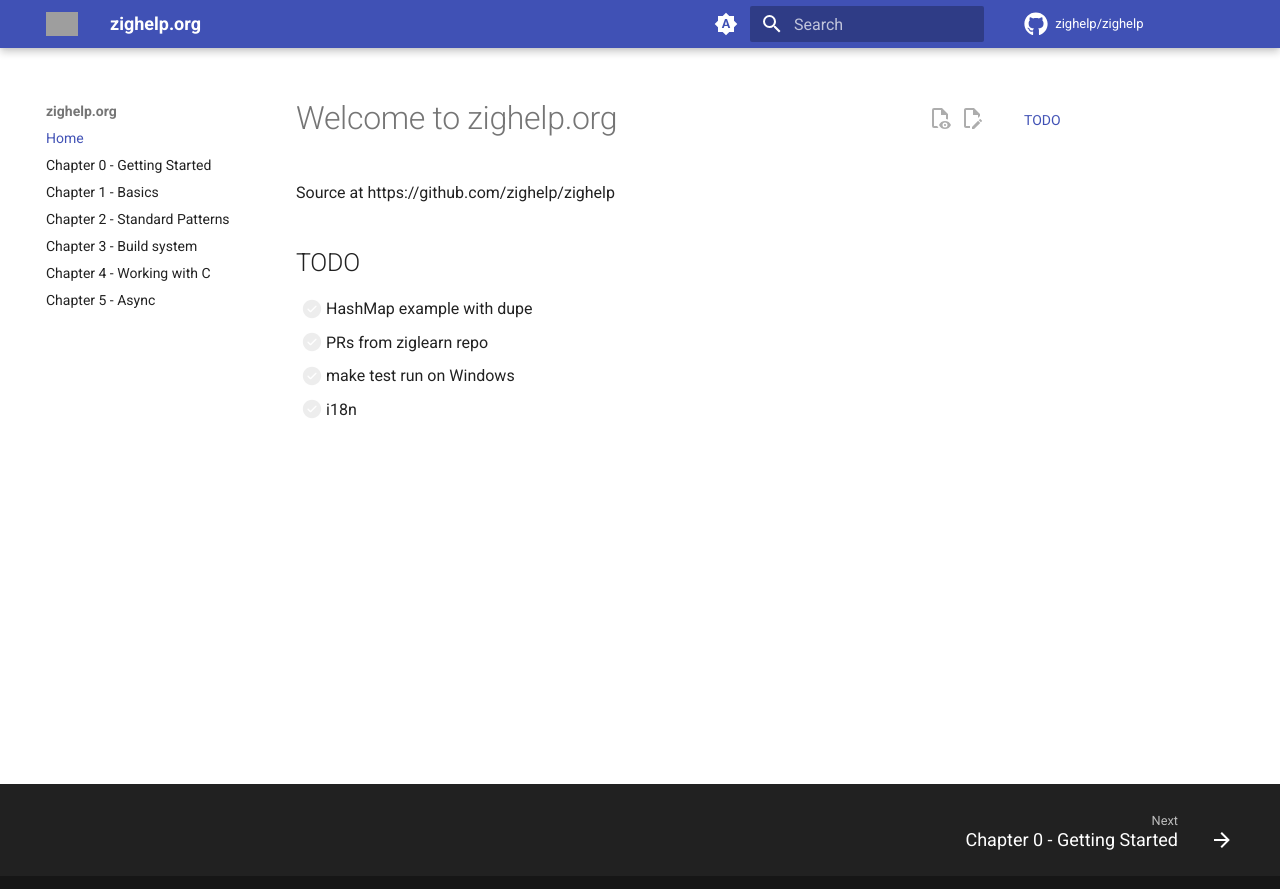
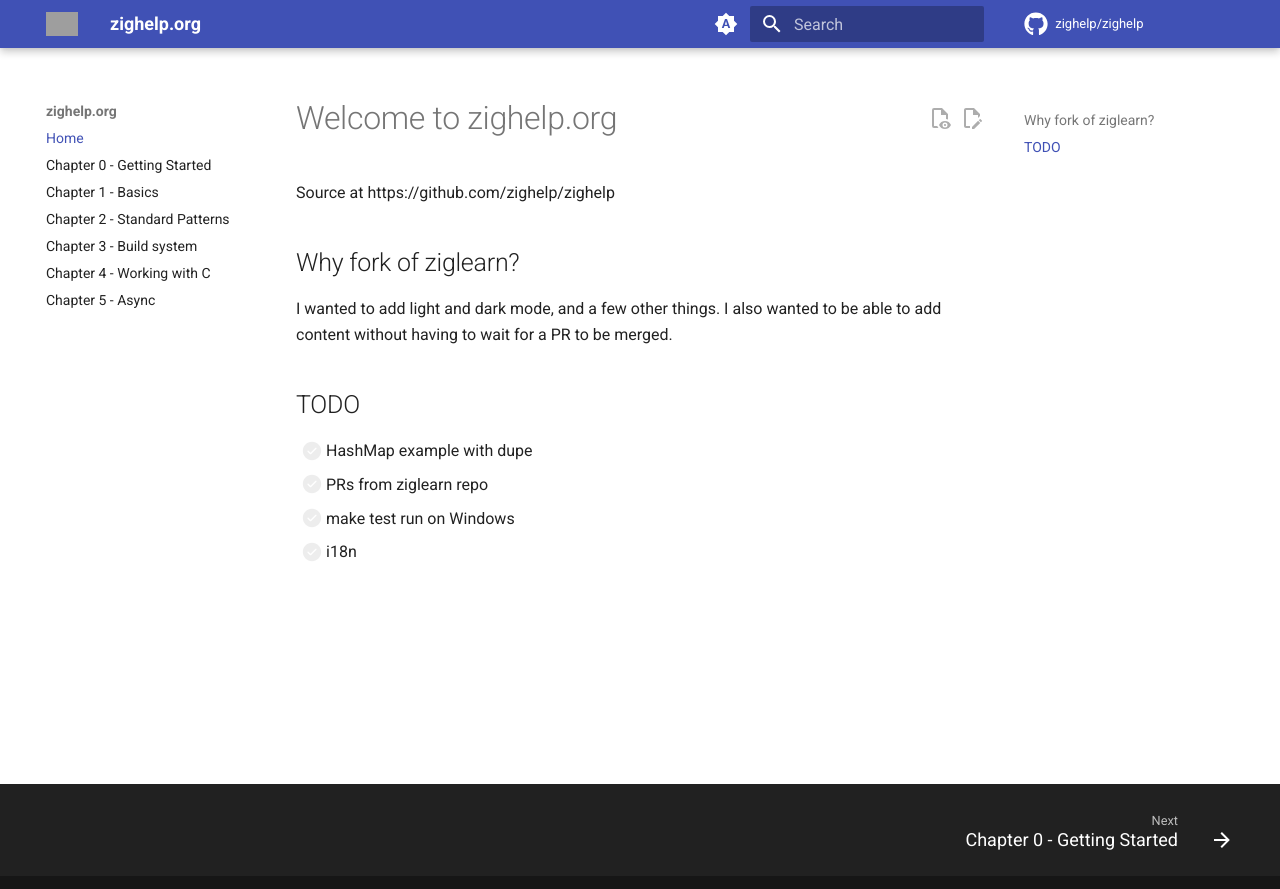
Before and after one commit to Sobeston/zig.guide, an MkDocs documentation site: the page built from docs/README.md, in a window 1280 px wide. Shown: the top 889 px of the page. Built offline with MkDocs 1.6.1 and Material for MkDocs 9.7.7, drawn with Linux system fonts in a browser that asks for light colours; comment, search, counter and statistics services are not loaded; grey boxes are pictures that could not be loaded.

Commit message:
Why fork?

```diff
--- a/docs/README.md
+++ b/docs/README.md
@@ -1,6 +1,10 @@
 # Welcome to zighelp.org
 
 Source at https://github.com/zighelp/zighelp
+
+## Why fork of ziglearn?
+
+I wanted to add light and dark mode, and a few other things. I also wanted to be able to add content without having to wait for a PR to be merged.
 
 ## TODO
 
```
